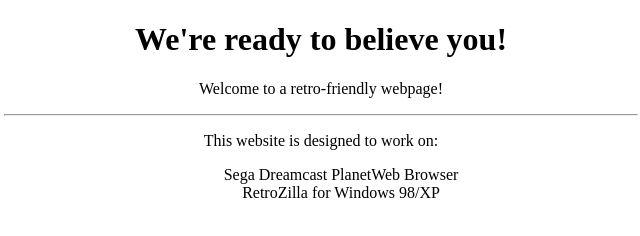
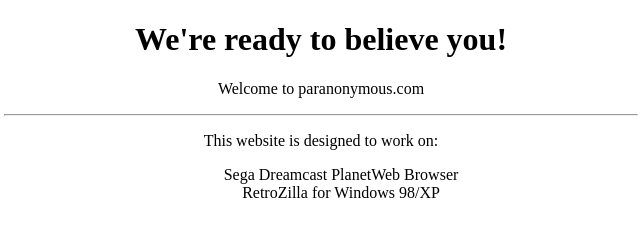
Before and after one commit to peejallegiance/peejallegiance.github.io, a plain HTML site: page index.html in a window 1280 px wide. Shown: the full height of the page, 319-959 px from the left. Drawn offline with Linux system fonts and the light colour scheme.

Commit message:
secondary

```diff
--- a/index.html
+++ b/index.html
@@ -6,7 +6,7 @@
 <body bgcolor="#ffffff" text="#000000">
     <center>
         <h1>We're ready to believe you!</h1>
-        <p>Welcome to a retro-friendly webpage!</p>
+        <p>Welcome to paranonymous.com</p>
         <hr width="50%">
         <p>This website is designed to work on:</p>
         <ul>
```
